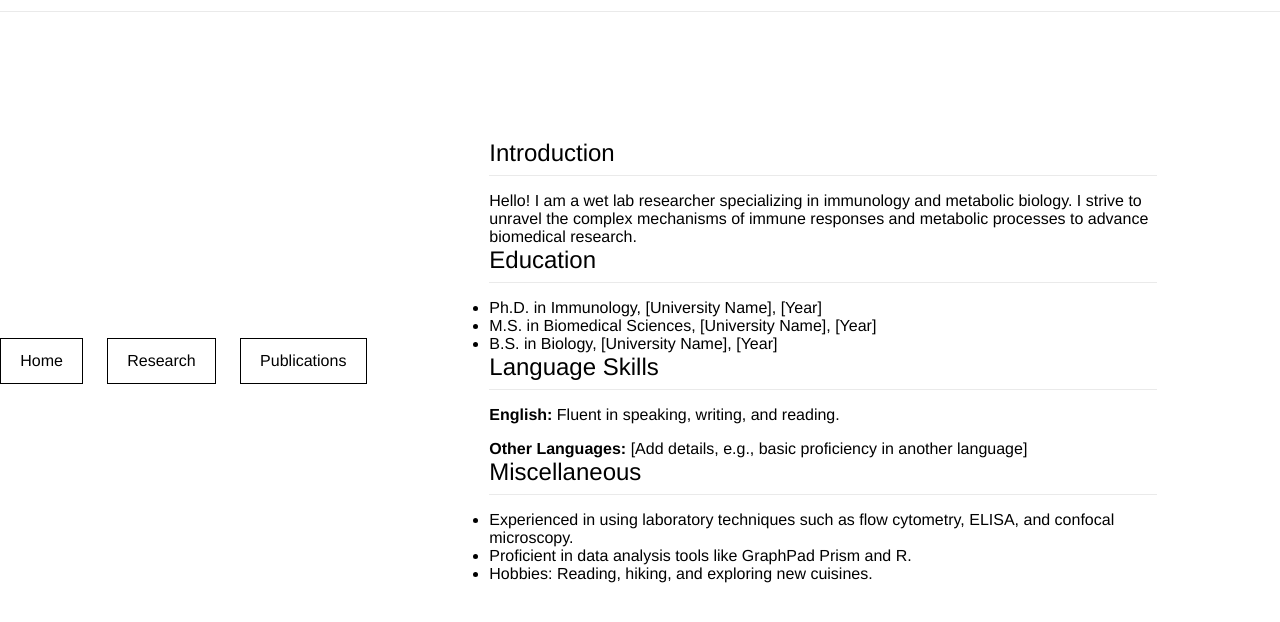
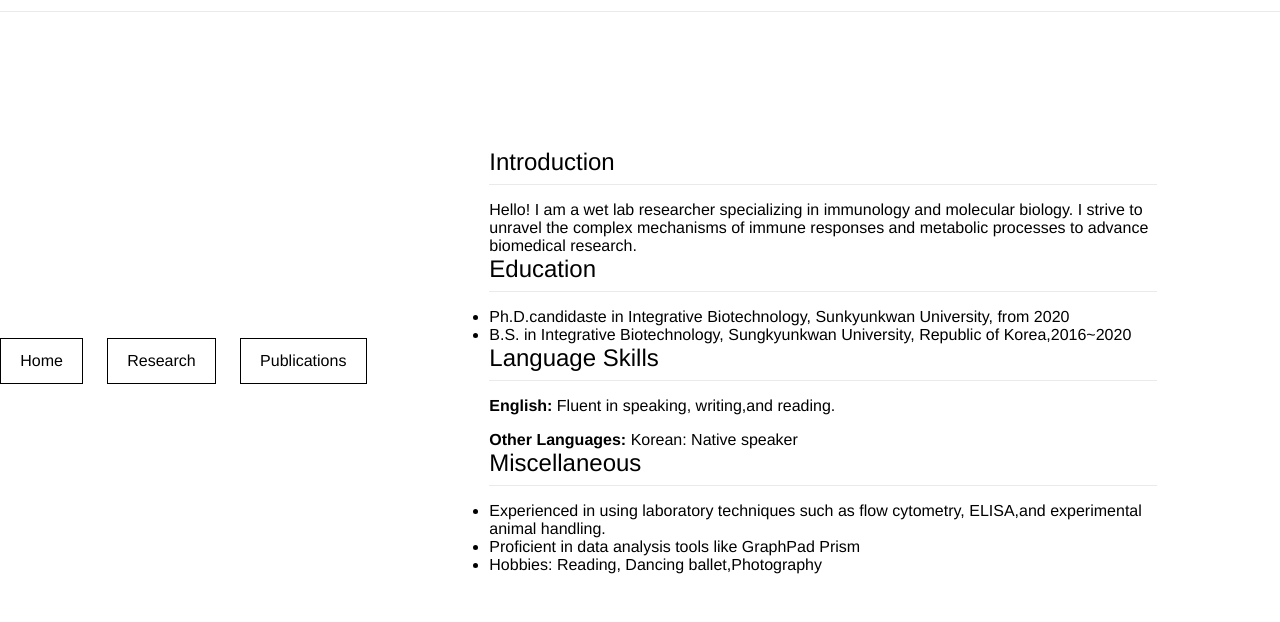
Before and after one commit to dhwldms/dhwldms.github.io, a plain HTML site: page about.html in a window 1280 px wide. Shown: the part 90-712 px from the top of the page. Drawn offline with Linux system fonts and the light colour scheme.

Commit message:
Update about.html

```diff
--- a/about.html
+++ b/about.html
@@ -19,24 +19,24 @@
     </header>
     <section>
         <h2>Introduction</h2>
-        <p>Hello! I am a wet lab researcher specializing in immunology and metabolic biology. I strive to unravel the complex mechanisms of immune responses and metabolic processes to advance biomedical research.</p>
+        <p>Hello! I am a wet lab researcher specializing in immunology and molecular biology.
+            I strive to unravel the complex mechanisms of immune responses and metabolic processes to advance biomedical research.</p>
 
         <h2>Education</h2>
         <ul>
-            <li>Ph.D. in Immunology, [University Name], [Year]</li>
-            <li>M.S. in Biomedical Sciences, [University Name], [Year]</li>
-            <li>B.S. in Biology, [University Name], [Year]</li>
+            <li>Ph.D.candidaste in Integrative Biotechnology, Sunkyunkwan University, from 2020</li>
+            <li>B.S. in Integrative Biotechnology, Sungkyunkwan University, Republic of Korea,2016~2020</li>
         </ul>
 
         <h2>Language Skills</h2>
-        <p><strong>English:</strong> Fluent in speaking, writing, and reading.</p>
-        <p><strong>Other Languages:</strong> [Add details, e.g., basic proficiency in another language]</p>
+        <p><strong>English:</strong> Fluent in speaking, writing,and reading.</p>
+        <p><strong>Other Languages:</strong> Korean: Native speaker</p>
 
         <h2>Miscellaneous</h2>
         <ul>
-            <li>Experienced in using laboratory techniques such as flow cytometry, ELISA, and confocal microscopy.</li>
-            <li>Proficient in data analysis tools like GraphPad Prism and R.</li>
-            <li>Hobbies: Reading, hiking, and exploring new cuisines.</li>
+            <li>Experienced in using laboratory techniques such as flow cytometry, ELISA,and experimental animal handling.</li>
+            <li>Proficient in data analysis tools like GraphPad Prism</li>
+            <li>Hobbies: Reading, Dancing ballet,Photography</li>
         </ul>
     </section>
 </body>
```
